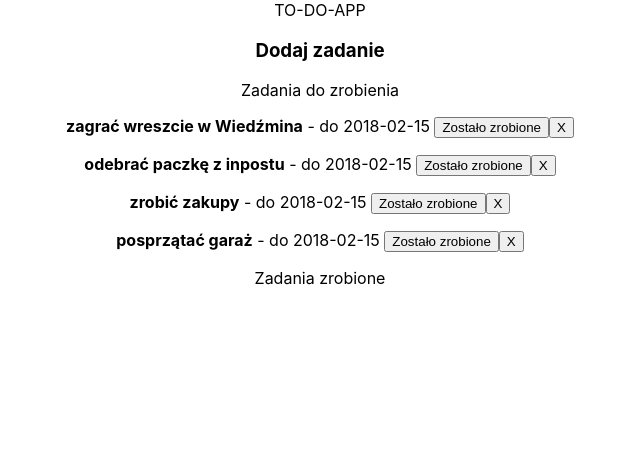
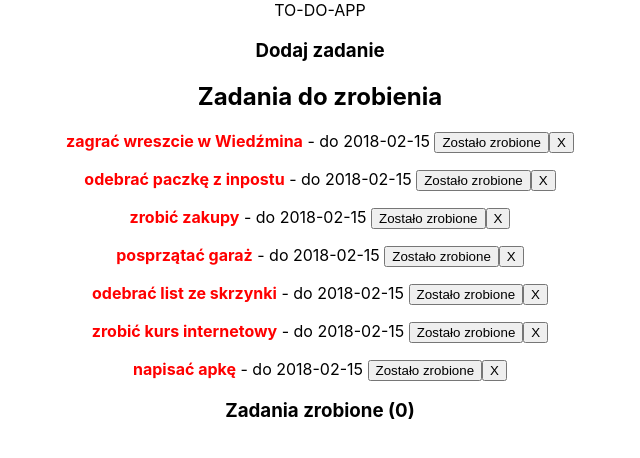
Before and after one commit to sebastian-lucjan/todo-app-beginner-lvl, a React (Create React App) app: page / in a window 1280 px wide. Shown: the top 458 px of the page, without its empty margins (320-960 px from the left). Built offline with nearby package versions, Linux system fonts and the light colour scheme.

Commit message:
active and done trasks

```diff
--- a/src/components/App.js
+++ b/src/components/App.js
@@ -38,15 +38,67 @@ class App extends Component {
         active: true,
         finishDate: null,
       },
+      {
+        id: 4,
+        text: 'odebrać list ze skrzynki',
+        date: '2018-02-15',
+        important: true,
+        active: true,
+        finishDate: null,
+      },
+      {
+        id: 5,
+        text: 'zrobić kurs internetowy',
+        date: '2018-02-15',
+        important: true,
+        active: true,
+        finishDate: null,
+      },
+      {
+        id: 6,
+        text: 'napisać apkę',
+        date: '2018-02-15',
+        important: true,
+        active: true,
+        finishDate: null,
+      },
     ],
   };
 
   handleDeleteTask = (id) => {
     console.log('delete');
+
+    // const tasks = [...this.state.tasks];
+    // const index = tasks.findIndex((task) => task.id === id);
+
+    // tasks.splice(index, 1);
+
+    // this.setState(() => {
+    //   return { tasks: tasks };
+    // });
+
+    let tasks = [...this.state.tasks];
+    tasks = tasks.filter((task) => task.id !== id);
+
+    this.setState(() => {
+      return { tasks };
+    });
   };
 
   handleChangeTaskStatus = (id) => {
     console.log('status');
+
+    const tasks = Array.from(this.state.tasks);
+    const mappedTasks = tasks.map((task) => {
+      if (task.id === id) {
+        task.active = false;
+        task.finishDate = new Date().getTime();
+      }
+      return task;
+    });
+    this.setState(() => {
+      return { tasks: mappedTasks };
+    });
   };
 
   render() {
--- a/src/components/Task.js
+++ b/src/components/Task.js
@@ -1,16 +1,34 @@
 import React from 'react';
 
 const Task = (props) => {
-  const { text, date, id } = props.task;
+  const style = {
+    color: 'red',
+  };
+
+  const { text, date, id, active, important, finishDate } = props.task;
+
+  if (active) {
     return (
       <div>
         <p>
-        <strong>{text}</strong> - do <span>{date} </span>
+          <strong style={important ? style : null}>{text}</strong> - do <span>{date} </span>
           <button onClick={() => props.handleChangeTaskStatus(id)}>Zostało zrobione</button>
           <button onClick={() => props.handleDeleteTask(id)}>X</button>
         </p>
       </div>
     );
+  } else {
+    const finish = new Date(finishDate).toLocaleDateString();
+    return (
+      <div>
+        <p>
+          <strong>{text}</strong> <em>(zrobić do {date}) </em>
+          <br />- potwierdzenie wykonania <span>{finish}</span>
+          <button onClick={() => props.handleDeleteTask(id)}>X</button>
+        </p>
+      </div>
+    );
+  }
 };
 
 export default Task;
--- a/src/components/TaskList.js
+++ b/src/components/TaskList.js
@@ -2,7 +2,11 @@ import React from 'react';
 import Task from './Task';
 
 const TaskList = (props) => {
-  const tasks = props.tasks.map((task) => (
+  const activeTasks = props.tasks.filter((task) => task.active);
+  const doneTasks = props.tasks.filter((task) => !task.active);
+
+  const tasksFromArr = (arr) => {
+    return arr.map((task) => (
       <Task
         key={task.id}
         task={task}
@@ -10,15 +14,33 @@ const TaskList = (props) => {
         handleChangeTaskStatus={props.handleChangeTaskStatus}
       />
     ));
+  };
+
+  // const tasks = props.tasks.map((task) => (
+  //   <Task
+  //     key={task.id}
+  //     task={task}
+  //     handleDeleteTask={props.handleDeleteTask}
+  //     handleChangeTaskStatus={props.handleChangeTaskStatus}
+  //   />
+  // ));
 
   return (
     <>
       <div className="active">
-        <div>Zadania do zrobienia</div>
-        {tasks}
+        <h2>Zadania do zrobienia</h2>
+        {activeTasks.length ? tasksFromArr(activeTasks) : <p>brak zadań</p>}
       </div>
       <div className="done">
-        <div>Zadania zrobione</div>
+        <h3>
+          Zadania zrobione <span>({doneTasks.length})</span>
+        </h3>
+        {doneTasks.length > 5 && (
+          <span style={{ fontSize: 10, color: '#f00' }}>
+            wyświetlonych jest jedynie 5 ostatnich elementów
+          </span>
+        )}
+        {tasksFromArr(doneTasks).slice(0, 5)}
       </div>
     </>
   );
```
Lines whose indentation alone changed are shown as unchanged.
